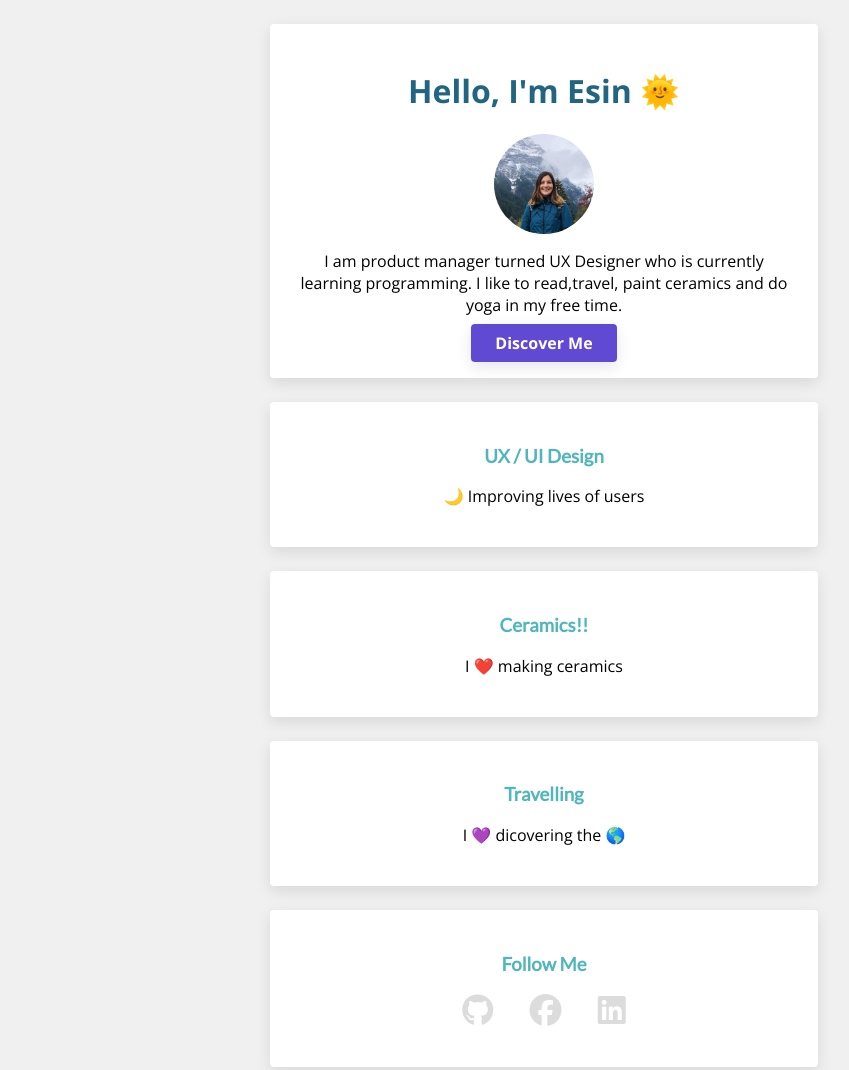
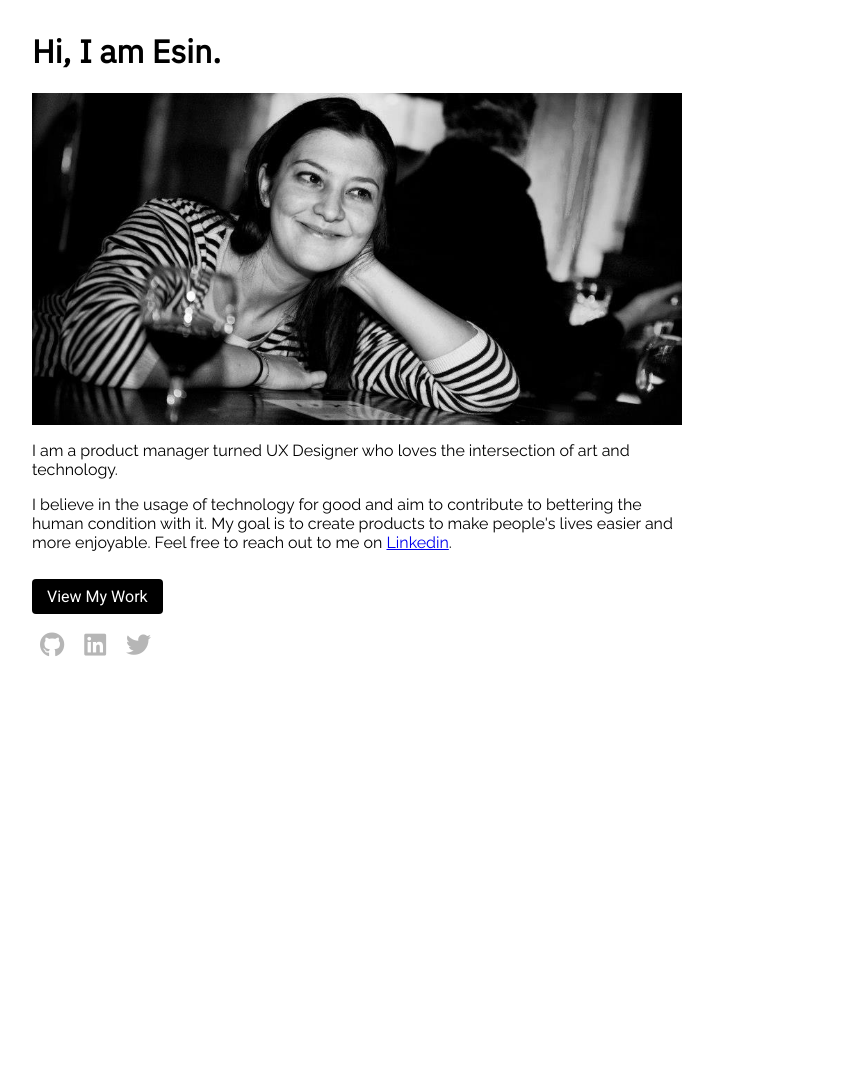
Before and after one commit to esinozcan/profile, a plain HTML site: page index.html in a window 1280 px wide. Shown: the top 1070 px of the page, without its empty margins (96-945 px from the left). After the commit the page ends 800 px from the top, so only its background shows below. Drawn offline with nearby package versions, Linux system fonts and the light colour scheme.

Commit message:
my profile page

```diff
--- a/index.html
+++ b/index.html
@@ -1,46 +1,41 @@
 <html>
+
   <head>
+    <link rel="stylesheet" href="style.css">
+    <link rel="stylesheet" href="https://use.fontawesome.com/releases/v5.6.3/css/all.css">
+    <link href="https://fonts.googleapis.com/css?family=Raleway&display=swap" rel="stylesheet">
+    <link href="https://fonts.googleapis.com/css?family=Roboto&display=swap" rel="stylesheet">
+    <link href="https://fonts.googleapis.com/css?family=IBM+Plex+Sans&display=swap" rel="stylesheet">
+    <meta name="viewport" content="width=device-width, initial-scale=1">
     <meta charset="utf-8">
     <title>My profile page</title>
-    <link rel = "stylesheet" href = "style.css">
-    <script src="https://kit.fontawesome.com/33838787fd.js"></script>
-    <meta name="viewport" content="width=device-width, initial-scale=1">
   </head>
 
   <body>
-    <div class="card-white">
-      <h1>Hello, I'm Esin 🌞 </h1>
+    <div class="container">
+      <div class="intro">
+      <h1> Hi, I am Esin.</h1>
+      <img src="images/new.png" class="responsive-image" alt="profile">
+      <p> I am a product manager turned UX Designer who loves the intersection of art and technology. </p>
 
-      <img src="images/profile.jpg" alt="profile" class="img-circle">
+      <p>  I believe in the usage of technology for good and aim to contribute to bettering the human condition with it. My goal is to create products to make people's lives easier and more enjoyable. Feel free to reach out to me on <a href="https://www.linkedin.com/in/esin-ozcan-859a3a22/" target="_blank">Linkedin</a>.</p>
+      </div>
 
-      <p> I am product manager turned UX Designer who is currently learning programming. I like to read,travel, paint ceramics and do yoga in my free time. </p>
+      <div class="work">
+      <a href="https://www.esinozcan.com/" class="btn-pink" target="_blank" > View My Work </a>
+      </div>
 
-      <a href="https://www.esinozcan.com/about" class= "btn-purple">Discover Me</a>
-    </div>
-
-    <div class="card-white">
-      <h3>UX / UI Design </h3>
-      <p> 🌙 Improving lives of users </p>
-    </div>
-
-    <div class="card-white">
-      <h3>Ceramics!!</h3>
-      <p> I ❤️ making ceramics</p>
-    </div>
-
-     <div class="card-white">
-      <h3>Travelling</h3>
-      <p> I 💜 dicovering the 🌎 </p>
-    </div>
-
-    <div class="card-white">
-      <h3>Follow Me</h3>
       <ul class="list-inline">
-        <li><a href="https://github.com/esinozcan" class="social-icon"><i class="fab fa-github"></i></a></li>
-        <li><a href="https://www.facebook.com/esin.ozcan.9887"class="social-icon"><i class="fab fa-facebook"></i></a></li>
-        <li><a href="https://www.linkedin.com/in/esin-ozcan-859a3a22/"class="social-icon"><i class="fab fa-linkedin"></i></a></li>
+        <li>
+          <a href="https://github.com/esinozcan" target="_blank"> <i class="fab fa-github"></i></a>
+        </li>
+        <li>
+        <a href="https://www.linkedin.com/in/esin-ozcan-859a3a22/" target="_blank"> <i class="fab fa-linkedin"></i></a>
+       </li>
+       <li>
+        <a href="https://twitter.com/esnelhu?lang=en" target="_blank"> <i class="fab fa-twitter"></i></a>
+       </li>
       </ul>
     </div>
-
   </body>
 </html>
--- a/style.css
+++ b/style.css
@@ -1,94 +1,95 @@
-@import url('https://fonts.googleapis.com/css?family=Lato|Open+Sans:400,700&display=swap');
+.container {
+  width: 650px;   /* This sets the width */
+  margin: 30px 120px; /* This automatically sets left/right margins */
 
-body {
-  font-family: 'Open Sans';
-  background-color: rgb(240,240,240)
+}
+
+.list-inline > li {
+  display: inline-block;
+  padding: 10px 8px;
+}
+
+.list-inline {
+  padding-left: 0px;
+}
+
+.list-inline i {
+  font-size: 25px;
+  color: #B6B6B6;
+}
+
+.btn-pink {
+  background-color: black;
+  color: white;
+  font-weight: 600px;
+  font-family:'Roboto';
+  padding: 8px 15px;
+  border-radius: 4px;
+  text-decoration: none;
+}
+
+.work{
+ margin-top:35px;
+}
+
+p{
+  font-family: 'Raleway';
+  font-weight: 300; /* if you want the light version */
+}
+
+h1{
+  font-family: 'IBM Plex Sans';
+  font-weight:bold;
+}
+
+h3{
+  font-family: 'BM Plex Sans';
+  color:#FF595E ;
+}
+
+a {
+  font-family:'Raleway';
+  transition: color .5s;
+}
+
+.intro a:hover {
+  color: #FF595E;
+}
+
+.work a:hover {
+  background-color: #FF595E;
+}
+
+i:hover {
+  color: #FF595E;
+  transition: color .4s;
 }
 
 img{
-   width: 500px;
+  height:350px;
+  width:650px;
 }
 
-
-h1 {
-  color:
-  #216583;
+.responsive-image {
+  height: auto;
+  width: 100%;
 }
-
-h3 {
-  color:
-  #50b6bb;
-}
-
-
-h3 {
-  font-family: 'Lato';
-}
-
-a{
-  font-weight: bold;
-  text-decoration: none;
-  color: #614ad3;
-}
-
-a:hover{
-  color: #121b74
-}
-
-.card-white {
-    background-color: white;
-    padding: 24px;
-    margin: 16px;
-    box-shadow: 0 5px 15px rgba(0,0,0,0.1);
-    width: 500px;
-    margin: 24px auto;
-    text-align: center;
-    border-radius: 4px;
-  }
-
-  .img-circle{
-    width: 100px;
-    border-radius: 50%
-  }
-
-  .btn-purple{
-     background-color: #614ad3;
-     color:white;
-     padding: 8px 24px;
-     border-radius: 4px;
-     box-shadow: 0 5px 15px rgba(0,0,0,0.1);
-   }
-
-
-  .btn-purple:hover{
-    background-color: #121b74
-    color:white;
-  }
-
-  .list-inline{
-    list-style: none;
-    padding:0;
-  }
-
-  .list-inline li{
-   display:inline-block;
-  }
-
-  .social-icon{
-   font-size: 32px;
-   color:rgb(220,220,220);
-   margin: 8px 16px;
-  }
 
 @media (max-width: 960px) {
   /* For a screen < 960px, this CSS will be read */
-  .card-white {
+  .container {
     width: 700px;
   }
 }
 @media (max-width: 720px) {
   /* For a screen < 720px, this CSS will be read */
-  .card-white {
+  .container {
     width: 500px;
   }
 }
+@media (max-width: 540px) {
+  /* For a screen < 540px, this CSS will be read */
+  .container {
+    width: 300px;
+  }
+}
```
Also changed, not shown: 2 other files.
